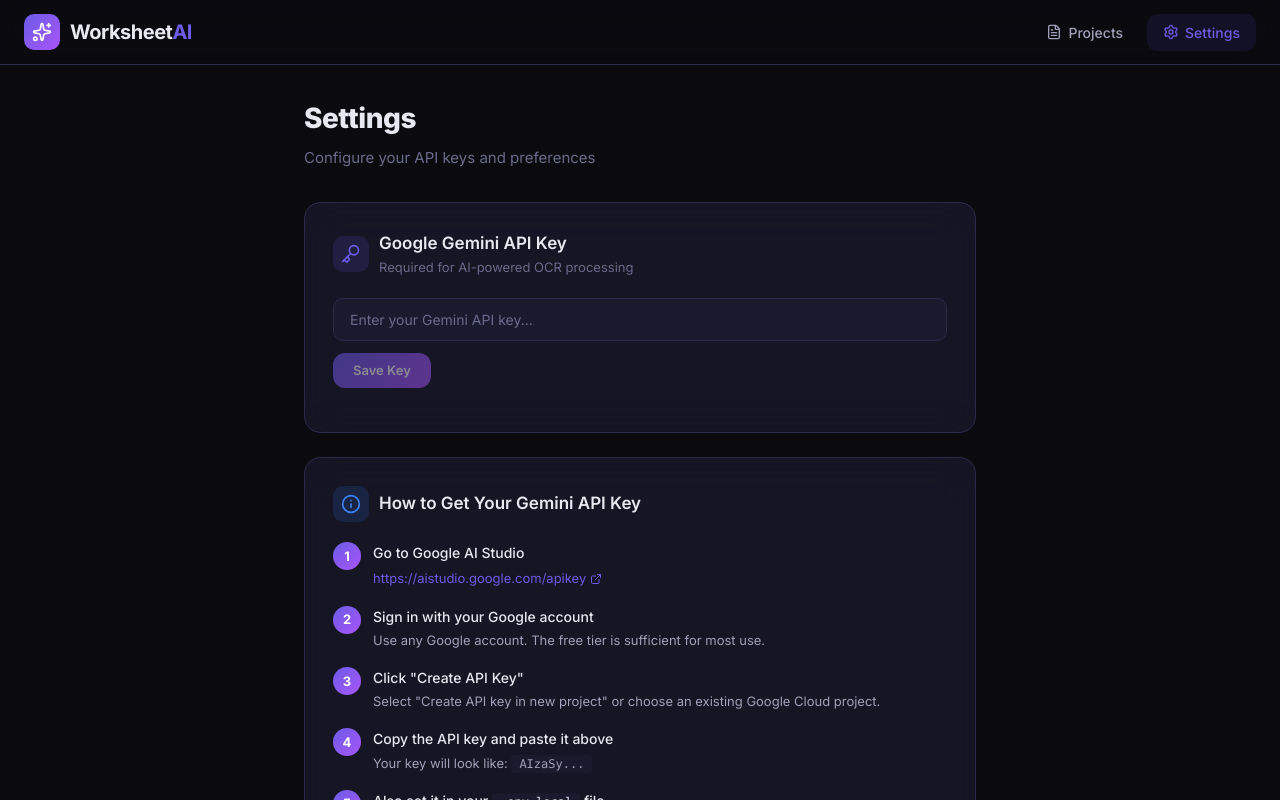
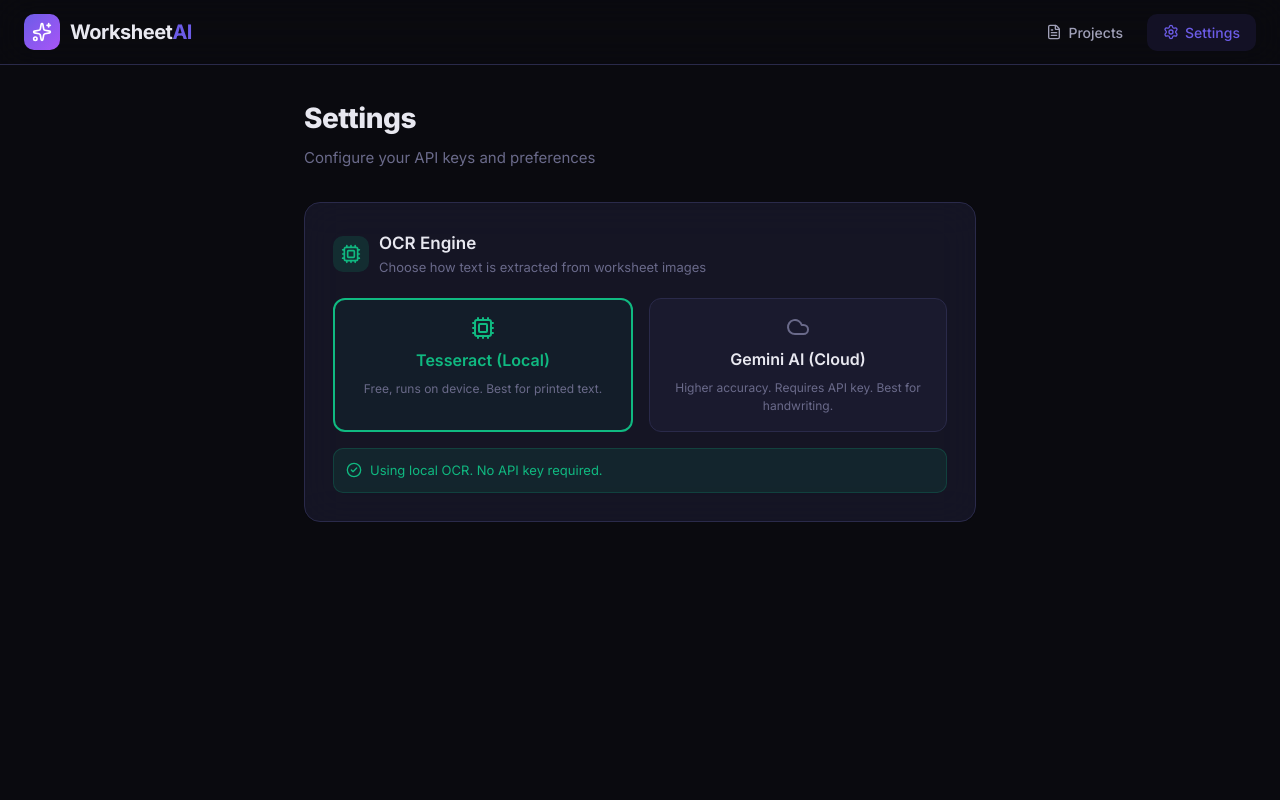
Before and after one commit to pm-lang/back-office-data-entry-app, a Next.js app: page /settings in a window 1280 px wide. Shown: the top 800 px of the page. Built offline with nearby package versions, Linux system fonts and the light colour scheme.

Commit message:
feat: add tesseract.js OCR engine and UI toggle

```diff
--- a/package.json
+++ b/package.json
@@ -24,6 +24,7 @@
     "react": "19.2.4",
     "react-dom": "19.2.4",
     "sharp": "^0.35.2",
+    "tesseract.js": "^7.0.0",
     "uuid": "^14.0.1"
   },
   "devDependencies": {
--- a/src/app/api/projects/[id]/generate/route.ts
+++ b/src/app/api/projects/[id]/generate/route.ts
@@ -1,5 +1,6 @@
 import { NextRequest, NextResponse } from "next/server";
-import { processImages } from "@/lib/ocr";
+import { processImages as processImagesGemini } from "@/lib/ocr";
+import { processImages as processImagesTesseract } from "@/lib/ocr-tesseract";
 import { generateDocument } from "@/lib/docgen";
 import { supabase } from "@/lib/supabase";
 
@@ -11,7 +12,18 @@
   try {
     const { id: projectId } = await params;
 
-    // Verify API key is configured
+    let ocrEngine = "tesseract"; // default to tesseract
+    try {
+      const body = await request.json();
+      if (body.ocrEngine) {
+        ocrEngine = body.ocrEngine;
+      }
+    } catch (e) {
+      // Ignore empty body errors
+    }
+
+    // Verify API key is configured if using Gemini
+    if (ocrEngine === "gemini") {
       if (!process.env.GEMINI_API_KEY || process.env.GEMINI_API_KEY === "your_gemini_api_key_here") {
         return NextResponse.json(
           {
@@ -20,6 +32,7 @@
           },
           { status: 400 }
         );
+      }
     }
 
     // Fetch project with images
@@ -60,8 +73,13 @@
         path: `${projectId}/${img.filename}`,
       }));
 
-      // Process all images with OCR
-      const ocrResults = await processImages(imagesToProcess, project.subject);
+      // Process all images with appropriate OCR engine
+      let ocrResults;
+      if (ocrEngine === "gemini") {
+        ocrResults = await processImagesGemini(imagesToProcess, project.subject);
+      } else {
+        ocrResults = await processImagesTesseract(imagesToProcess, project.subject);
+      }
 
       // Check for failures
       const failures = ocrResults.filter((r) => !r.success);
--- a/src/app/projects/[id]/page.tsx
+++ b/src/app/projects/[id]/page.tsx
@@ -116,8 +116,14 @@
       setGenerateProgress(20);
       setGenerateStatus(`Processing ${images.length} images with AI...`);
 
+      const ocrEngine = localStorage.getItem("ocr_engine") || "tesseract";
+
       const res = await fetch(`/api/projects/${projectId}/generate`, {
         method: "POST",
+        headers: {
+          "Content-Type": "application/json",
+        },
+        body: JSON.stringify({ ocrEngine }),
       });
 
       if (!res.ok) {
--- a/src/app/settings/page.tsx
+++ b/src/app/settings/page.tsx
@@ -10,10 +10,13 @@
   Info,
   Copy,
   Check,
+  Cpu,
+  Cloud,
 } from "lucide-react";
 
 export default function SettingsPage() {
   const [apiKey, setApiKey] = useState("");
+  const [ocrEngine, setOcrEngine] = useState<"tesseract" | "gemini">("tesseract");
   const [saved, setSaved] = useState(false);
   const [testing, setTesting] = useState(false);
   const [testResult, setTestResult] = useState<{
@@ -26,7 +29,14 @@
     // Load from localStorage
     const storedKey = localStorage.getItem("gemini_api_key");
     if (storedKey) setApiKey(storedKey);
+    const storedEngine = localStorage.getItem("ocr_engine") as "tesseract" | "gemini";
+    if (storedEngine) setOcrEngine(storedEngine);
   }, []);
+
+  const handleEngineChange = (engine: "tesseract" | "gemini") => {
+    setOcrEngine(engine);
+    localStorage.setItem("ocr_engine", engine);
+  };
 
   const handleSave = () => {
     localStorage.setItem("gemini_api_key", apiKey);
@@ -65,8 +75,111 @@
           Configure your API keys and preferences
         </p>
 
-        {/* Gemini API Key Section */}
+        {/* OCR Engine Selection */}
         <div className="glass-card" style={{ padding: 28, marginBottom: 24 }}>
+          <div
+            style={{
+              display: "flex",
+              alignItems: "center",
+              gap: 10,
+              marginBottom: 20,
+            }}
+          >
+            <div
+              style={{
+                background: "rgba(16, 185, 129, 0.15)",
+                borderRadius: 10,
+                padding: 8,
+                display: "flex",
+              }}
+            >
+              <Cpu size={20} color="#10b981" />
+            </div>
+            <div>
+              <h2 style={{ fontSize: 17, fontWeight: 600 }}>OCR Engine</h2>
+              <p style={{ fontSize: 13, color: "var(--text-muted)", marginTop: 2 }}>
+                Choose how text is extracted from worksheet images
+              </p>
+            </div>
+          </div>
+
+          <div style={{ display: "flex", gap: 16, marginBottom: ocrEngine === "tesseract" ? 0 : 20 }}>
+            <button
+              onClick={() => handleEngineChange("tesseract")}
+              style={{
+                flex: 1,
+                padding: "16px",
+                borderRadius: 12,
+                border: ocrEngine === "tesseract" ? "2px solid #10b981" : "1px solid var(--border-primary)",
+                background: ocrEngine === "tesseract" ? "rgba(16, 185, 129, 0.05)" : "var(--bg-card)",
+                cursor: "pointer",
+                display: "flex",
+                flexDirection: "column",
+                alignItems: "center",
+                gap: 8,
+                transition: "all 0.2s",
+              }}
+            >
+              <Cpu size={24} color={ocrEngine === "tesseract" ? "#10b981" : "var(--text-muted)"} />
+              <div style={{ fontWeight: 600, color: ocrEngine === "tesseract" ? "#10b981" : "var(--text-primary)" }}>
+                Tesseract (Local)
+              </div>
+              <div style={{ fontSize: 12, color: "var(--text-muted)", textAlign: "center" }}>
+                Free, runs on device. Best for printed text.
+              </div>
+            </button>
+
+            <button
+              onClick={() => handleEngineChange("gemini")}
+              style={{
+                flex: 1,
+                padding: "16px",
+                borderRadius: 12,
+                border: ocrEngine === "gemini" ? "2px solid var(--accent-primary)" : "1px solid var(--border-primary)",
+                background: ocrEngine === "gemini" ? "rgba(108, 92, 231, 0.05)" : "var(--bg-card)",
+                cursor: "pointer",
+                display: "flex",
+                flexDirection: "column",
+                alignItems: "center",
+                gap: 8,
+                transition: "all 0.2s",
+              }}
+            >
+              <Cloud size={24} color={ocrEngine === "gemini" ? "var(--accent-primary)" : "var(--text-muted)"} />
+              <div style={{ fontWeight: 600, color: ocrEngine === "gemini" ? "var(--accent-primary)" : "var(--text-primary)" }}>
+                Gemini AI (Cloud)
+              </div>
+              <div style={{ fontSize: 12, color: "var(--text-muted)", textAlign: "center" }}>
+                Higher accuracy. Requires API key. Best for handwriting.
+              </div>
+            </button>
+          </div>
+
+          {ocrEngine === "tesseract" && (
+            <div
+              style={{
+                marginTop: 16,
+                padding: 12,
+                borderRadius: 10,
+                background: "rgba(16, 185, 129, 0.1)",
+                border: "1px solid rgba(16, 185, 129, 0.2)",
+                fontSize: 13,
+                color: "#10b981",
+                display: "flex",
+                alignItems: "center",
+                gap: 8,
+              }}
+            >
+              <CheckCircle2 size={16} />
+              Using local OCR. No API key required.
+            </div>
+          )}
+        </div>
+
+        {/* Gemini API Key Section - Only show if Gemini is selected */}
+        {ocrEngine === "gemini" && (
+          <>
+            <div className="glass-card" style={{ padding: 28, marginBottom: 24 }}>
           <div
             style={{
               display: "flex",
@@ -412,6 +525,8 @@
             }}>.env.local</code> file for the server-side OCR to work.
           </div>
         </div>
+          </>
+        )}
       </main>
     </div>
   );
```
Also changed, not shown: 1 other file (tests, documents, lock files or other folders). Lines whose indentation alone changed are shown as unchanged.
